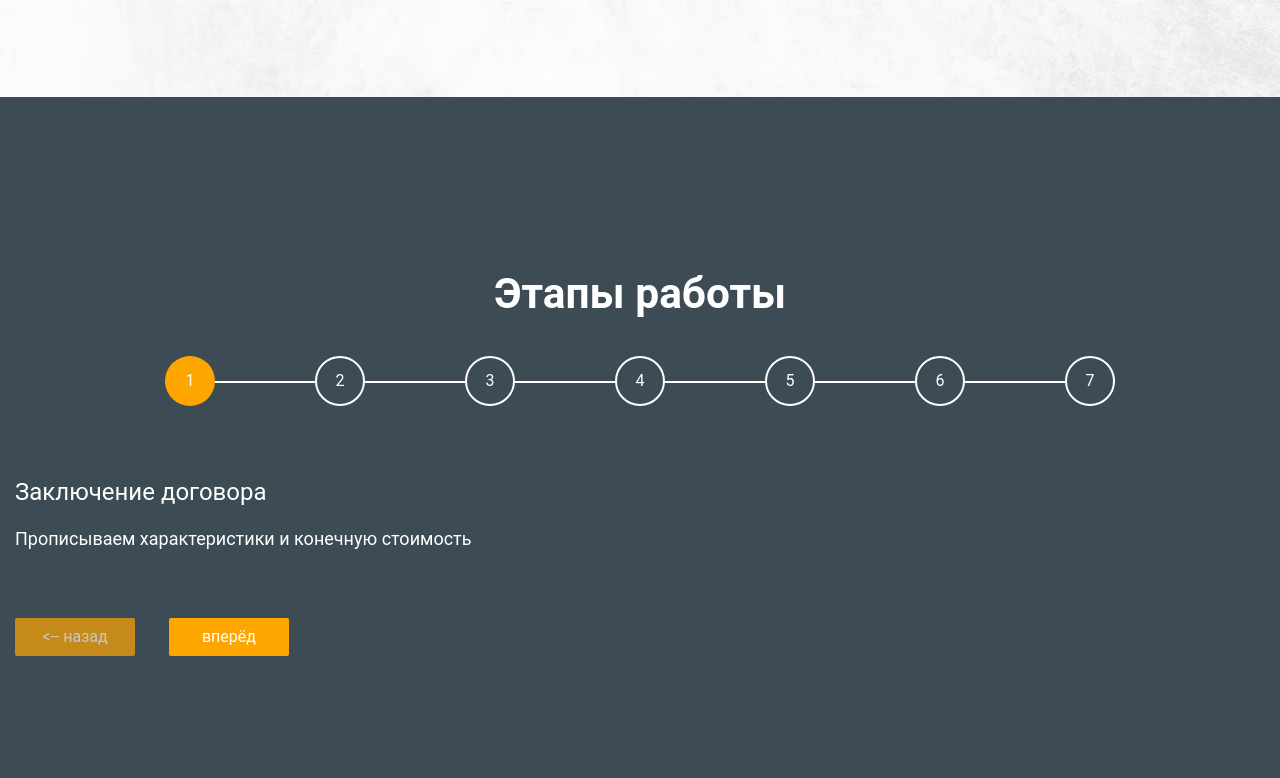
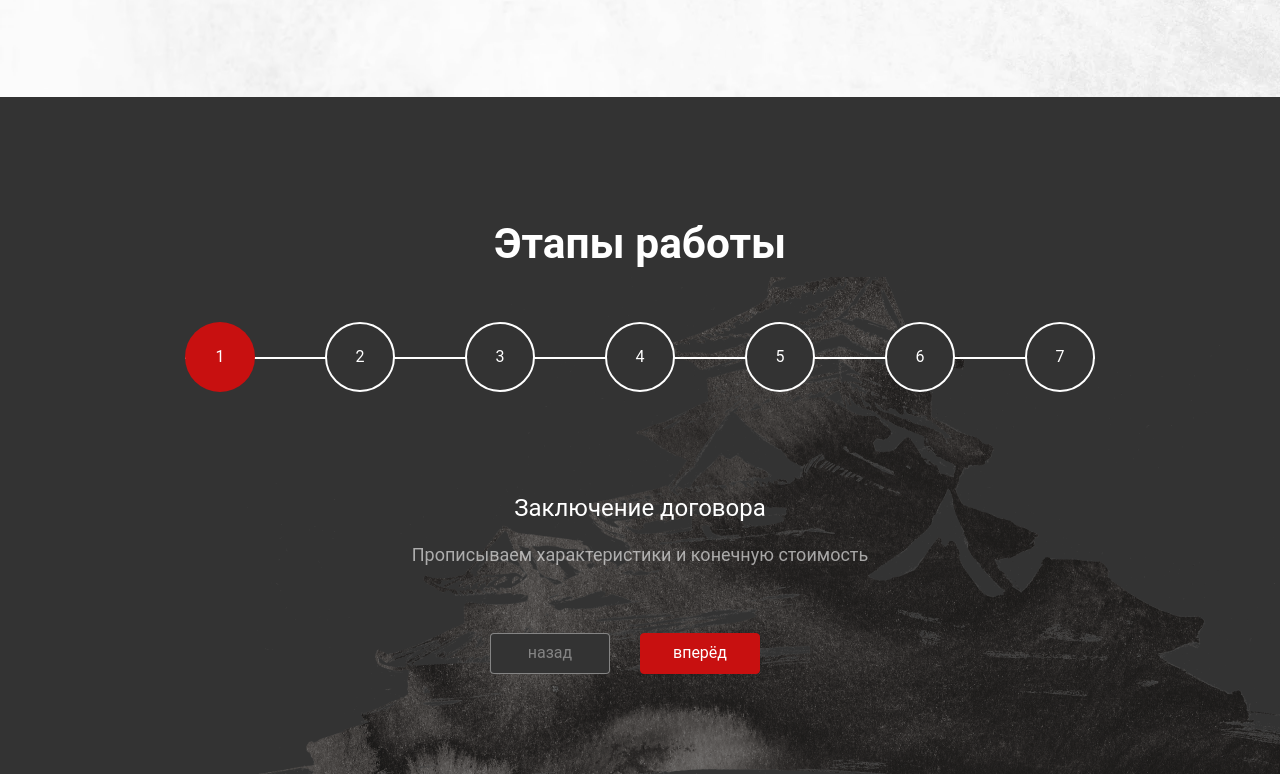
Before and after one commit to blessMe-Padre/top-motors, a website built with webpack: page source/index.html in a window 1280 px wide. Shown: the part 3900-4678 px from the top of the page. Built offline with nearby package versions, Linux system fonts and the light colour scheme; files whose address does not match are found by name.

Commit message:
feat: добавляет стили steps

```diff
--- a/source/index.html
+++ b/source/index.html
@@ -283,7 +283,7 @@
 
       <section class="steps page_section_4">
         <div class="container">
-          <h2 class="title">Этапы работы</h2>
+          <h2 class="title title--white">Этапы работы</h2>
           <div class="steps__wrapper">
             <div class="steps__numbers">
               <div class="steps__progress">
@@ -353,7 +353,7 @@
           </ul>
 
           <div class="steps__buttons">
-            <button class="step__button step__button--prev">&lt-- назад</button>
+            <button class="step__button step__button--prev">назад</button>
             <button class="step__button step__button--next">вперёд</button>
 
           </div>
--- a/source/sass/blocks/steps.scss
+++ b/source/sass/blocks/steps.scss
@@ -1,12 +1,9 @@
 .steps {
-    padding: 150px 0;
-    background-color: #3d4b55;
-}
-
-.steps h2 {
-    margin-bottom: 50px;
-    text-align: center;
-    color: #ffffff;
+    padding: 100px 0;
+    background: #333;
+    background-image: url('../img/bg/bg-1.png');
+    background-repeat: no-repeat;
+    background-position: 100% 100%;
 }
 
 .steps__progress {
@@ -23,7 +20,7 @@
     left: 0;
     top: 0;
     height: 2px;
-    background: orange;
+    background: $color-red;
     transition: all 0.2s ease;
 }
 
@@ -37,7 +34,7 @@
     display: flex;
     justify-content: center;
     align-items: center;
-    gap: 100px;
+    gap: 70px;
     position: relative;
     max-width: 950px;
     color: #fff;
@@ -63,12 +60,17 @@
     align-items: center;
     justify-content: center;
     border-radius: 100%;
-    width: 50px;
-    height: 50px;
+    width: 70px;
+    height: 70px;
     border: 2px solid white;
-    background: #3d4b55;
+    background: #333;
     z-index: 1;
     transition: all 0.6s ease;
+
+    @media (max-width: 1200px) {
+        width: 50px;
+        height: 50px;
+    }
 
     @media (max-width: 767px) {
         width: 40px;
@@ -82,16 +84,17 @@
 }
 
 .step__number--active {
-    background: orange;
+    background: $color-red;
     border: transparent;
 }
 
 .steps__item {
     display: none;
-    padding: 50px 0;
+    padding: 80px 0 50px;
     min-height: 200px;
     font-size: 24px;
     color: #ffffff;
+    text-align: center;
 }
 
 .steps__item-title {}
@@ -99,20 +102,26 @@
 .steps__item-text {
     font-size: 18px;
     line-height: 1.2;
+    color: rgba(255, 255, 255, 0.60);
 }
-
 
 .steps__item.active {
     display: block;
 }
 
+.steps__buttons {
+    display: flex;
+    align-items: center;
+    justify-content: center;
+}
+
 .step__button {
-    border: none;
-    border-radius: 2px;
+    border: 1px solid $color-red;
+    border-radius: 4px;
     padding: 10px;
     min-width: 120px;
     color: white;
-    background-color: orange;
+    background-color: $color-red;
     font-family: inherit;
     font-size: 16px;
     margin-right: 30px;
@@ -133,6 +142,8 @@
 }
 
 .step__button:disabled {
-    opacity: 0.7;
+    background-color: #333;
+    border-color: rgba(255, 255, 255, 0.40);
+    color: rgba(255, 255, 255, 0.40);
     cursor: default;
 }
```
Also changed, not shown: build/css/style.css, build/css/style.min.css, build/img/bg-1.webp (added), build/img/bg/bg-1.png (added), build/img/bg/bg-1.webp (added), build/index.html, source/img/bg/bg-1.png (added), source/img/bg/bg-1.webp (added), 1 other file.
